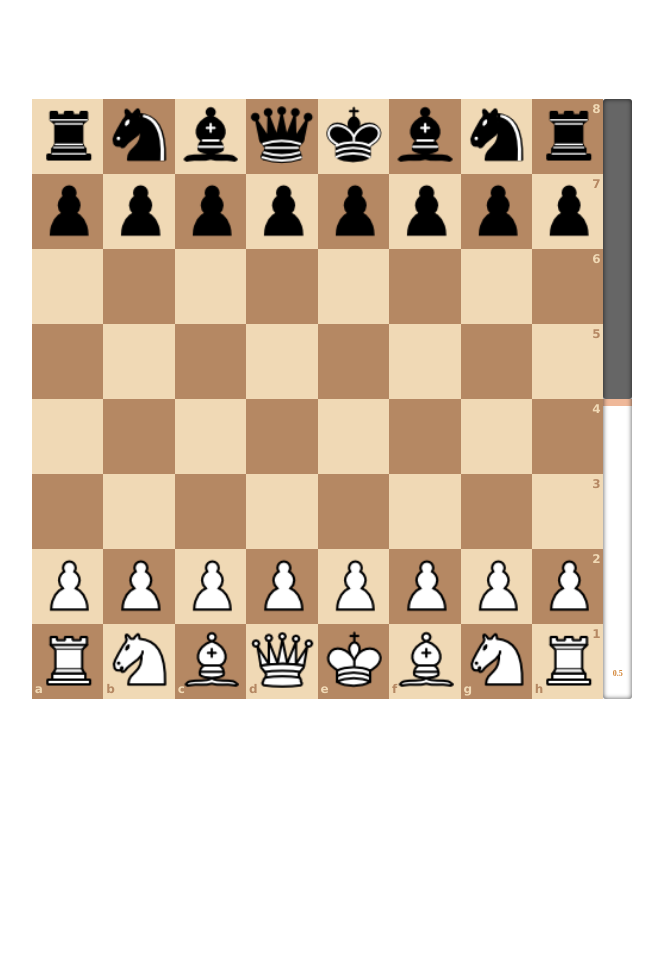
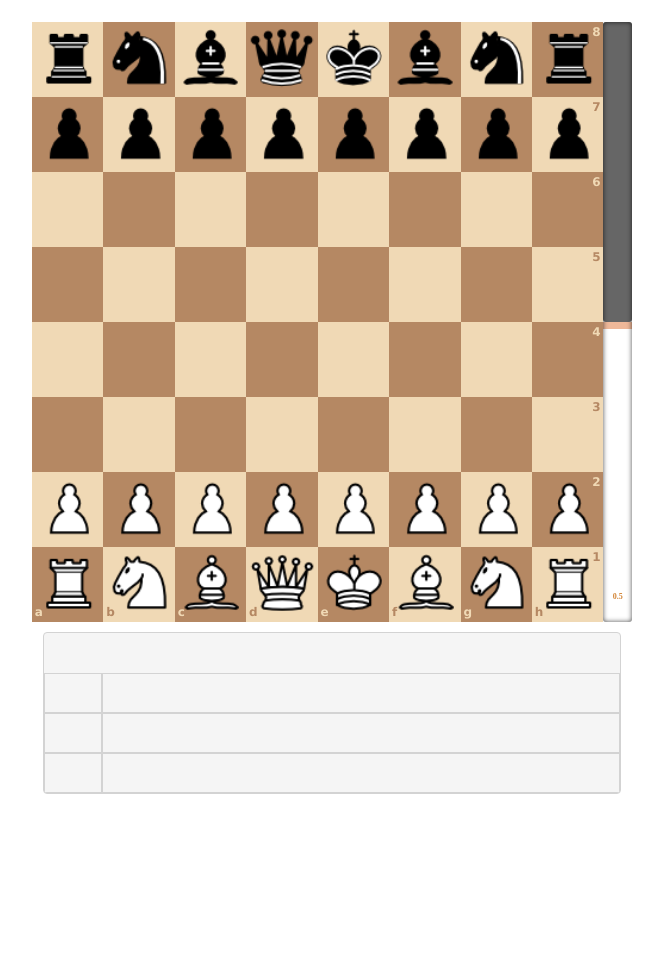
Before and after one commit to BCMichaelBC/ChessGame, a website: page index.html in a window 1280 px wide. Shown: the whole page, without its empty margins (308-971 px from the left). After the commit the page ends 892 px from the top, so only its background shows below. Drawn offline with Linux system fonts and the light colour scheme.

Commit message:
finished implementing a design for the table that'll serve for where the stockfish will put its input... kinda lookes like it might be too big

```diff
--- a/fashion.css
+++ b/fashion.css
@@ -218,6 +218,66 @@ body
 }
 
 
+#topLines
+{
+    display: flex;
+    flex-direction: column;
+    margin-top: 10px;
+    border-radius: 4px;
+    border: 1px solid lightgray;
+    background-color: whitesmoke;
+    border-spacing: 0px;
+    max-width: 80vw;
+    overflow: hidden;
+}
+
+#topLines td
+{
+    border-collapse: collapse;
+    border: 1px solid lightgray;
+    padding: 8px;
+    font-size: 17px;
+    white-space: nowrap;
+    width: 100%;
+    text-align: left;
+}
+
+
+#topLines th
+{
+    padding: 8px;
+    text-align: left;
+}
+
+#topLines td, #topLines th
+{
+    white-space: nowrap;
+    overflow:hidden;
+    text-overflow: ellipsis;
+    max-width: 500px;
+}
+
+#line1, #line2, #line3
+{
+    min-width: 500px;
+
+}
+
+#eval1, #eval2, #eval3
+{
+    min-width: 40px;
+
+}
+
+tr
+{
+    height: 40px;
+}
+
+
+
+
+
 @media (min-width: 600px)
 {
     #evalBar
```
